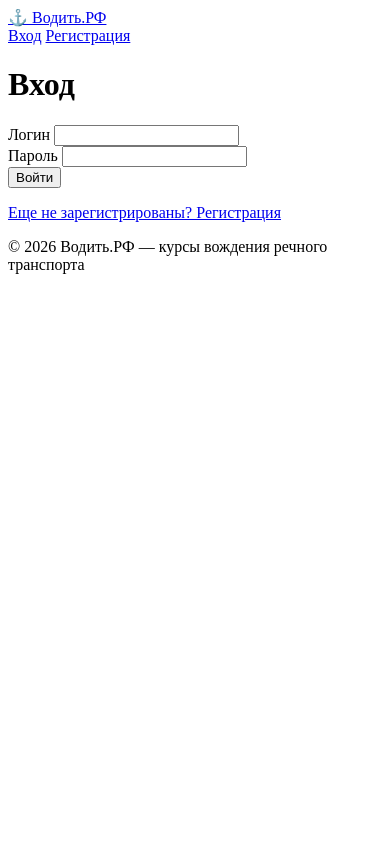
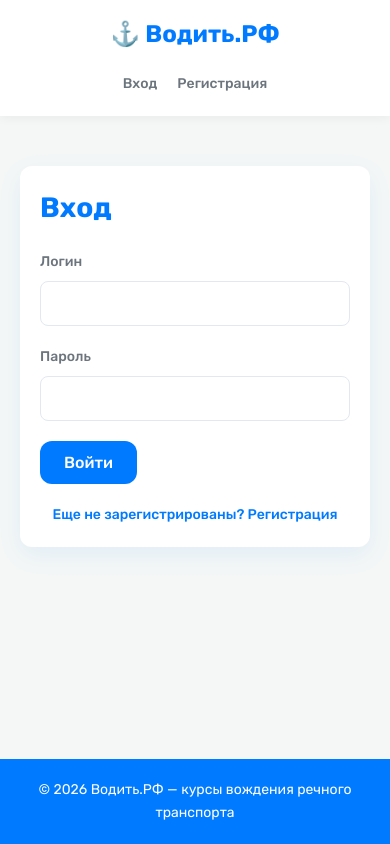
Before and after one commit to esanboevmuhiddin/Demo, a Django app: page / in a window 390 px wide. Run offline with Django 5.2, Linux system fonts and the light colour scheme.

Commit message:
dasfgi;f

```diff
--- a/someapp/static/css/style.css
+++ b/someapp/static/css/style.css
@@ -0,0 +1,461 @@
+/* Подключаем шрифт Rubik (если не подключили в HTML) */
+@import url('https://fonts.googleapis.com/css2?family=Rubik:wght@300;400;500;700&display=swap');
+
+:root {
+    /* Цвета из Руководства по стилю */
+    --sea-blue: #007BFF;      /* Глубокий морской синий */
+    --turquoise: #4CCFE0;     /* Ясно-бирюзовый */
+    --white: #FFFFFF;         /* Светлый */
+    --forest-green: #28A745;  /* Лесной зеленый */
+    --metal-gray: #6C757D;    /* Металлический серый */
+
+    /* Дополнительные */
+    --bg-color: #F4F7F6;      /* Легкий фон */
+    --border-radius: 12px;
+    --box-shadow: 0 8px 24px rgba(0, 123, 255, 0.08);
+}
+
+* {
+    box-sizing: border-box;
+    margin: 0;
+    padding: 0;
+}
+
+body {
+    font-family: 'Rubik', sans-serif;
+    font-size: 16px;
+    color: #333;
+    background-color: var(--bg-color);
+    line-height: 1.6;
+    display: flex;
+    flex-direction: column;
+    min-height: 100vh;
+}
+
+/* Типографика по ТЗ */
+h1 {
+    font-size: 36px;
+    font-weight: 700; /* Rubik Bold */
+    color: var(--sea-blue);
+    margin-bottom: 20px;
+}
+h2 {
+    font-size: 24px;
+    font-weight: 500; /* Rubik Medium */
+    color: var(--sea-blue);
+    margin: 20px 0 15px;
+}
+h3 {
+    font-size: 18px;
+    font-weight: 500;
+    color: var(--metal-gray);
+}
+.text-small {
+    font-size: 12px;
+    font-weight: 300; /* Rubik Light */
+    color: var(--metal-gray);
+}
+
+/* Каркас сайта */
+.container {
+    width: 100%;
+    max-width: 1200px;
+    margin: 0 auto;
+    padding: 0 20px;
+}
+
+main.container {
+    flex: 1;
+    padding-top: 30px;
+    padding-bottom: 50px;
+}
+
+/* Шапка */
+.site-header {
+    background-color: var(--white);
+    box-shadow: 0 2px 10px rgba(0,0,0,0.05);
+    position: sticky;
+    top: 0;
+    z-index: 100;
+}
+
+.header-inner {
+    display: flex;
+    justify-content: space-between;
+    align-items: center;
+    height: 70px;
+}
+
+.logo {
+    font-size: 24px;
+    font-weight: 700;
+    color: var(--sea-blue);
+    text-decoration: none;
+    display: flex;
+    align-items: center;
+    gap: 8px;
+}
+
+.site-header nav {
+    display: flex;
+    gap: 20px;
+}
+
+.site-header nav a {
+    color: var(--metal-gray);
+    text-decoration: none;
+    font-weight: 500;
+    transition: color 0.3s;
+}
+
+.site-header nav a:hover {
+    color: var(--sea-blue);
+}
+
+/* Кнопки */
+.btn {
+    display: inline-block;
+    padding: 12px 24px;
+    border-radius: var(--border-radius);
+    border: none;
+    cursor: pointer;
+    font-family: 'Rubik', sans-serif;
+    font-size: 16px;
+    font-weight: 500;
+    text-decoration: none;
+    transition: all 0.3s ease;
+    text-align: center;
+}
+
+.btn-primary {
+    background-color: var(--sea-blue);
+    color: var(--white);
+}
+
+.btn-primary:hover {
+    background-color: #0069d9;
+    box-shadow: 0 4px 12px rgba(0, 123, 255, 0.3);
+}
+
+.btn-sm {
+    padding: 6px 12px;
+    font-size: 14px;
+    background-color: var(--turquoise);
+    color: var(--white);
+}
+
+.btn-sm:hover {
+    background-color: #3abdd0;
+}
+
+/* Формы и карточки (Авторизация/Регистрация/Заявки) */
+.auth-card {
+    background: var(--white);
+    border-radius: var(--border-radius);
+    box-shadow: var(--box-shadow);
+    padding: 40px;
+    max-width: 550px;
+    margin: 40px auto;
+}
+
+.form-group {
+    margin-bottom: 20px;
+}
+
+.form-group label {
+    display: block;
+    font-size: 14px;
+    font-weight: 500;
+    color: var(--metal-gray);
+    margin-bottom: 8px;
+}
+
+.form-group input,
+.form-group select,
+.form-group textarea {
+    width: 100%;
+    padding: 12px 15px;
+    border: 1px solid #E2E8F0;
+    border-radius: 8px;
+    font-family: 'Rubik', sans-serif;
+    font-size: 16px;
+    transition: border-color 0.3s, box-shadow 0.3s;
+}
+
+.form-group input:focus,
+.form-group select:focus,
+.form-group textarea:focus {
+    outline: none;
+    border-color: var(--sea-blue);
+    box-shadow: 0 0 0 3px rgba(0, 123, 255, 0.15);
+}
+
+.error-text {
+    color: #dc3545;
+    font-size: 12px;
+    margin-top: 5px;
+    font-weight: 500;
+}
+
+.link-back {
+    text-align: center;
+    margin-top: 20px;
+    font-size: 14px;
+}
+
+.link-back a {
+    color: var(--sea-blue);
+    text-decoration: none;
+    font-weight: 500;
+}
+
+.link-back a:hover {
+    text-decoration: underline;
+}
+
+/* Уведомления */
+.messages {
+    margin-bottom: 20px;
+}
+
+.alert {
+    padding: 15px 20px;
+    border-radius: 8px;
+    margin-bottom: 10px;
+    font-weight: 500;
+    font-size: 14px;
+}
+
+.alert-success {
+    background-color: #d4edda;
+    color: #155724;
+    border-left: 4px solid var(--forest-green);
+}
+
+.alert-error, .alert-danger {
+    background-color: #f8d7da;
+    color: #721c24;
+    border-left: 4px solid #dc3545;
+}
+
+.alert-info {
+    background-color: #d1ecf1;
+    color: #0c5460;
+    border-left: 4px solid var(--turquoise);
+}
+
+/* Таблицы (Личный кабинет и Админка) */
+.data-table {
+    width: 100%;
+    border-collapse: collapse;
+    background: var(--white);
+    border-radius: var(--border-radius);
+    overflow: hidden;
+    box-shadow: var(--box-shadow);
+    margin-bottom: 20px;
+}
+
+.data-table th,
+.data-table td {
+    padding: 15px;
+    text-align: left;
+    border-bottom: 1px solid #EDF2F7;
+}
+
+.data-table th {
+    background-color: #F8FAFC;
+    color: var(--metal-gray);
+    font-weight: 500;
+    font-size: 13px;
+    text-transform: uppercase;
+    letter-spacing: 0.5px;
+}
+
+.data-table tr:last-child td {
+    border-bottom: none;
+}
+
+.data-table tbody tr:hover {
+    background-color: #F8FAFC;
+}
+
+/* Статусы (Бейджи) */
+.badge {
+    display: inline-block;
+    padding: 6px 12px;
+    border-radius: 20px;
+    font-size: 12px;
+    font-weight: 500;
+    text-align: center;
+}
+
+.status-new {
+    background-color: rgba(0, 123, 255, 0.1);
+    color: var(--sea-blue);
+}
+
+.status-progress {
+    background-color: rgba(76, 207, 224, 0.15);
+    color: #008fa3;
+}
+
+.status-done {
+    background-color: rgba(40, 167, 69, 0.1);
+    color: var(--forest-green);
+}
+
+/* Панель администратора и фильтры */
+.filter-bar {
+    display: flex;
+    gap: 15px;
+    flex-wrap: wrap;
+    background: var(--white);
+    padding: 20px;
+    border-radius: var(--border-radius);
+    box-shadow: var(--box-shadow);
+    margin-bottom: 20px;
+}
+
+.filter-bar input,
+.filter-bar select {
+    flex: 1;
+    min-width: 200px;
+    padding: 10px 15px;
+    border: 1px solid #E2E8F0;
+    border-radius: 8px;
+    font-family: 'Rubik', sans-serif;
+}
+
+.pagination {
+    display: flex;
+    justify-content: center;
+    align-items: center;
+    gap: 15px;
+    margin-top: 20px;
+}
+
+.pagination a {
+    color: var(--sea-blue);
+    text-decoration: none;
+    font-weight: 500;
+}
+
+/* Слайдер */
+.slider {
+    position: relative;
+    width: 100%;
+    aspect-ratio: 16 / 9;
+    border-radius: var(--border-radius);
+    overflow: hidden;
+    margin-bottom: 30px;
+    box-shadow: var(--box-shadow);
+    background: #000;
+}
+
+.slides {
+    display: flex;
+    height: 100%;
+    transition: transform 0.4s ease-in-out;
+}
+
+.slides img {
+    width: 100%;
+    height: 100%;
+    object-fit: cover;
+    flex: 0 0 100%;
+}
+
+.slider-prev, .slider-next {
+    position: absolute;
+    top: 50%;
+    transform: translateY(-50%);
+    background: rgba(0, 0, 0, 0.5);
+    color: var(--white);
+    border: none;
+    width: 48px;
+    height: 48px;
+    border-radius: 50%;
+    cursor: pointer;
+    font-size: 24px;
+    transition: background 0.3s;
+    display: flex;
+    align-items: center;
+    justify-content: center;
+}
+
+.slider-prev:hover, .slider-next:hover {
+    background: rgba(0, 0, 0, 0.8);
+}
+
+.slider-prev { left: 20px; }
+.slider-next { right: 20px; }
+
+.slider-dots {
+    position: absolute;
+    bottom: 20px;
+    left: 50%;
+    transform: translateX(-50%);
+    display: flex;
+    gap: 10px;
+}
+
+.slider-dots span {
+    width: 12px;
+    height: 12px;
+    background: rgba(255, 255, 255, 0.5);
+    border-radius: 50%;
+    cursor: pointer;
+    transition: background 0.3s;
+}
+
+.slider-dots span.active {
+    background: var(--white);
+    transform: scale(1.2);
+}
+
+.site-footer {
+    background-color: var(--sea-blue);
+    color: var(--white);
+    text-align: center;
+    padding: 20px 0;
+    font-size: 14px;
+    margin-top: auto;
+}
+
+@media (max-width: 480px) {
+    h1 { font-size: 28px; }
+    h2 { font-size: 20px; }
+
+    .header-inner {
+        flex-direction: column;
+        height: auto;
+        padding: 15px 0;
+        gap: 15px;
+    }
+
+    .site-header nav {
+        flex-wrap: wrap;
+        justify-content: center;
+        gap: 10px;
+    }
+
+    .site-header nav a {
+        font-size: 14px;
+        padding: 5px;
+    }
+
+    .auth-card {
+        padding: 20px;
+        margin: 20px auto;
+    }
+
+    .filter-bar {
+        flex-direction: column;
+    }
+
+    .data-table {
+        display: block;
+        overflow-x: auto;
+        white-space: nowrap;
+    }
+}
--- a/someapp/static/js/slider.js
+++ b/someapp/static/js/slider.js
@@ -11,6 +11,7 @@ document.addEventListener('DOMContentLoaded', () => {
     let index = 0;
     let timer = null;
 
+    // Создаем точки
     imgs.forEach((_, i) => {
         const dot = document.createElement('span');
         if (i === 0) dot.classList.add('active');
@@ -34,7 +35,7 @@ document.addEventListener('DOMContentLoaded', () => {
     function prev() { goTo(index - 1); }
 
     function start() { timer = setInterval(next, 3000); }
-    function stop()  { clearInterval(timer); }
+    function stop() { clearInterval(timer); }
     function restart() { stop(); start(); }
 
     nextBtn.addEventListener('click', next);
--- a/someapp/templates/base.html
+++ b/someapp/templates/base.html
@@ -44,5 +44,6 @@
         <p>© 2026 Водить.РФ — курсы вождения речного транспорта</p>
     </div>
 </footer>
+<script src="{% static 'js/slider.js' %}"></script>
 </body>
 </html>
--- a/someproject/settings.py
+++ b/someproject/settings.py
@@ -9,7 +9,6 @@ https://docs.djangoproject.com/en/5.2/topics/settings/
 For the full list of settings and their values, see
 https://docs.djangoproject.com/en/5.2/ref/settings/
 """
-import os
 from pathlib import Path
 
 # Build paths inside the project like this: BASE_DIR / 'subdir'.
```
Also changed, not shown: someapp/admin.py (+14 -1 lines), someapp/models.py (+10 -27 lines), someapp/templates/core/cabinet.html (+31 -62 lines), db.sqlite3, someproject/urls.py (line endings or trailing spaces), 1 other file.
